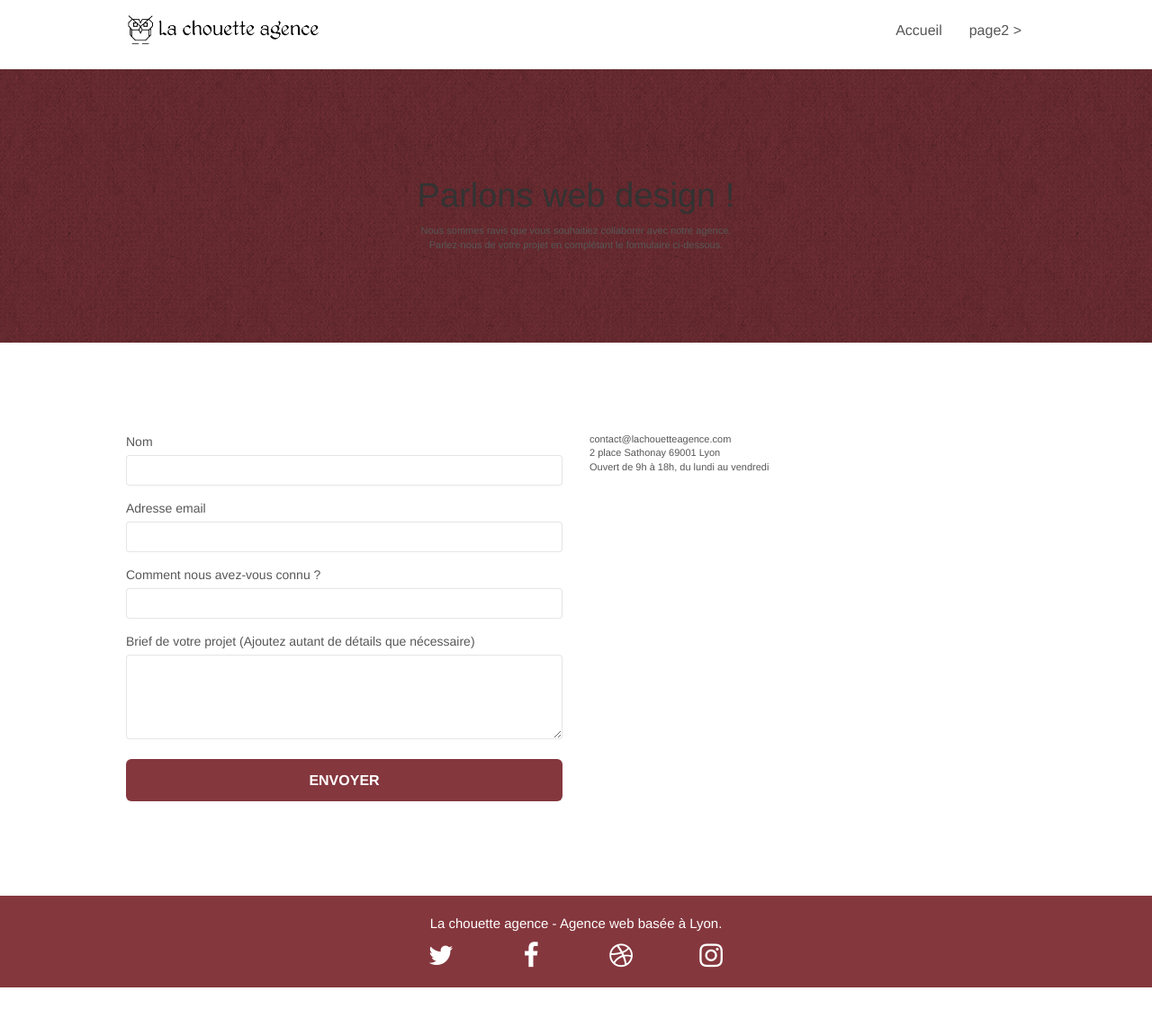
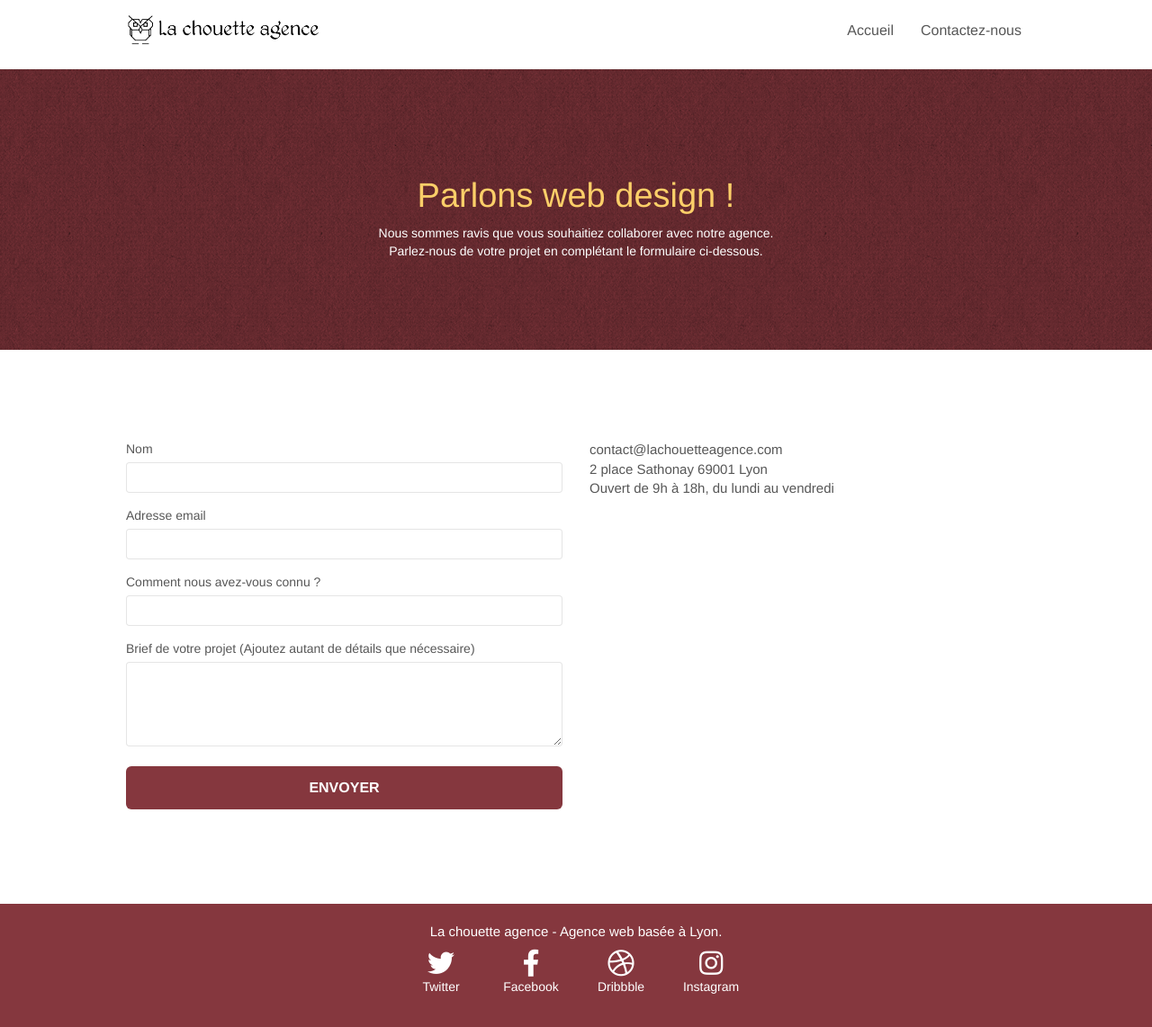
Before and after one commit to beynath/lachouetteagence, a plain HTML site: page contact.html in a window 1280 px wide. Shown: the part 15-1157 px from the top of the page at 90% size. Before the commit the page ends 1113 px from the top, so only its background shows below. Drawn offline with nearby package versions, Linux system fonts and the light colour scheme; files that its build step writes are made by us from their sources.

Commit message:
page contact

```diff
--- a/contact.html
+++ b/contact.html
@@ -7,23 +7,23 @@
     <meta name="viewport" content="width=device-width, initial-scale=1.0, viewport-fit=cover">
     <link rel="shortcut icon" type="image/png" href="favicon.jpg">
 
-	<link rel="stylesheet" type="text/css" href="./css/bootstrap.min.css">
+	<link rel="stylesheet" type="text/css" href="./css/bootstrap.css">
 	<link rel="stylesheet" type="text/css" href="style.css">
-	<link rel="stylesheet" type="text/css" href="./css/font-awesome.min.css">
-	<link rel="stylesheet" type="text/css" href="./css/et-line.min.css">
+	<link rel="stylesheet" type="text/css" href="./css/font-awesome.css">
+	<link rel="stylesheet" type="text/css" href="./css/et-line.css">
+
+	<link rel="stylesheet" href="https://use.fontawesome.com/releases/v5.15.4/css/all.css" integrity="sha384-DyZ88mC6Up2uqS4h/KRgHuoeGwBcD4Ng9SiP4dIRy0EXTlnuz47vAwmeGwVChigm" crossorigin="anonymous">
+
+	<script src="./js/jquery-2.1.0.js"></script>
+	<script src="./js/bootstrap.js"></script>
+	<script src="./js/blocs.js"></script>
+	<script src="./js/jqBootstrapValidation.js"></script>
+	<script src="./js/formHandler.js"></script>
+
+    <title>Contactez-nous ! Web design pour les entreprises Lyonnaises</title>
 
 
-	<script src="./js/jquery-2.1.0.min.js"></script>
-	<script src="./js/bootstrap.min.js"></script>
-	<script src="./js/blocs.min.js"></script>
-	<script src="./js/jqBootstrapValidation.js"></script>
-	<script src="./js/formHandler.js"></script>
-    <title>page2</title>
 
-
-<!-- Analytics -->
-
-<!-- Analytics END -->
 
 </head>
 <body>
@@ -31,11 +31,12 @@
 <div class="page-container">
 
 <!-- bloc-0 -->
-<div class="bloc bgc-white l-bloc " id="bloc-0">
+<header class="bloc bgc-white l-bloc " id="bloc-0">
 	<div class="container bloc-sm">
+
 		<nav class="navbar row">
 			<div class="navbar-header">
-				<a class="navbar-brand" href="index.html"><img src="img/la-chouette-agence.png" alt="atlanta web design logo" height="40" /></a>
+				<a class="navbar-brand" href="index.html"><img src="img/la-chouette-agence.png" alt="paris web design logo agence web meilleure agence" height="40" /></a>
 				<button id="nav-toggle" type="button" class="ui-navbar-toggle navbar-toggle" data-toggle="collapse" data-target=".navbar-1">
 					<span class="sr-only">Toggle navigation</span><span class="icon-bar"></span><span class="icon-bar"></span><span class="icon-bar"></span>
 				</button>
@@ -43,40 +44,41 @@
 			<div class="collapse navbar-collapse navbar-1 special-dropdown-nav">
 				<ul class="site-navigation nav navbar-nav">
 					<li>
-						<a href="index.html">Accueil</a>
+						<a href= "index.html">Accueil</a>
 					</li>
 					<li>
 					</li>
 					<li>
-						<a href="page2.html">page2 &gt;</a>
+						<a href="contact.html">Contactez-nous</a>
 					</li>
 				</ul>
 			</div>
 		</nav>
 	</div>
-</div>
+</header>
 <!-- bloc-0 END -->
 
+<main>
 	<!-- bloc-6 -->
-<div class="bloc bg-dots-bg bg-repeat bgc-atomic-tangerine d-bloc bloc-bg-texture texture-paper" id="bloc-6">
+	<section class="bloc bg-dots-bg bg-repeat bgc-atomic-tangerine d-bloc bloc-bg-texture texture-paper" id="bloc-6">
 		<div class="container bloc-lg">
 			<div class="row">
 				<div class="col-sm-12">
-				<h1 class="text-center hero-bloc-text tc-white">
+					<h1 class="text-center hero-bloc-text tc-white color-text">
 						Parlons web design !
 					</h1>
-				<p class="text-center mg-lg tc-white tight-width-whitespace">
+					<p class="text-center tight-width-whitespace ltc-white">
 						Nous sommes ravis que vous souhaitiez collaborer avec notre agence.<br>
 						Parlez-nous de votre projet en complétant le formulaire ci-dessous.
 					</p>
 				</div>
 			</div>
 		</div>
-</div>
+	</section>
 	<!-- bloc-6 END -->
 
 	<!-- bloc-7 -->
-<div class="bloc bgc-white l-bloc" id="bloc-7">
+	<section class="bloc bgc-white l-bloc" id="bloc-7">
 		<div class="container bloc-lg">
 			<div class="row">
 				<div class="col-sm-6">
@@ -110,14 +112,15 @@
 					</form>
 				</div>
 				<div class="col-sm-6">
-				<p>
+					<p class="address">
 						contact@lachouetteagence.com<br>2 place Sathonay 69001 Lyon<br>Ouvert de 9h à 18h, du lundi au vendredi<br>
 					</p>
 				</div>
 			</div>
 		</div>
-</div>
+	</section>
 	<!-- bloc-7 END -->
+</main>
 
 <!-- ScrollToTop Button -->
 <a class="bloc-button btn btn-d scrollToTop" onclick="scrollToTarget('1')"><span class="fa fa-chevron-up"></span></a>
@@ -125,39 +128,38 @@
 
 
 <!-- Footer - bloc-8 -->
-<div class="bloc bgc-atomic-tangerine d-bloc" id="bloc-8">
+<footer class="bloc bgc-atomic-tangerine d-bloc" id="bloc-8">
 	<div class="container bloc-sm">
-		<div class="row">
+
 			<div class="col-sm-12">
 				<p class="text-center white">
 					La chouette agence - Agence web basée à Lyon.<br>
 				</p>
-				<div class="row row-no-gutters social">
+				<div class=" row-no-gutters social">
 					<div class="col-sm-3">
 						<div class="text-center">
-							<a class="social" href="index.html"><span class="fa fa-twitter icon-md"></span></a>
+							<a class="social" href="https://twitter.com/" target="_blank" rel="noopener" alt="lien twitter"><i class="fab fa-twitter icon-md"></i>Twitter</a>
 						</div>
 					</div>
 					<div class="col-sm-3">
 						<div class="text-center">
-							<a class="social" href="index.html"><span class="fa fa-facebook icon-md"></span></a>
+							<a class="social" href="https://www.facebook.com/" target="_blank" rel="noopener" alt="lien facebook"><i class="fab fa-facebook-f icon-md"></i>Facebook</a>
 						</div>
 					</div>
 					<div class="col-sm-3">
 						<div class="text-center">
-							<a class="social" href="index.html"><span class="fa fa-dribbble icon-md"></span></a>
+							<a class="social" href="https://dribbble.com/" target="_blank" rel="noopener" alt="lien dribbble"><i class="fab fa-dribbble icon-md"></i>Dribbble</a>
 						</div>
 					</div>
 					<div class="col-sm-3">
 						<div class="text-center">
-							<a class="social" href="index.html"><span class="fa fa-instagram icon-md"></span></a>
+							<a class="social" href="https://www.instagram.com/" target="_blank" rel="noopener" alt="lien instagram"><i class="fab fa-instagram icon-md"></i>Instagram</a>
 						</div>
 					</div>
 				</div>
 			</div>
 	</div>
-	</div>
-</div>
+</footer>
 <!-- Footer - bloc-8 END -->
 
 </div>
--- a/style.css
+++ b/style.css
@@ -7,6 +7,9 @@ body {
     -moz-osx-font-smoothing: grayscale;
 }
 
+.address{
+    font-size: 1.5rem;
+}
 
 .text-services{
     font-size: 1.5rem;
@@ -831,6 +834,7 @@ h4 {
 
 .ltc-white {
     color: #FFFFFF!important;
+    font-size: 1.4rem;
 }
 
 .ltc-white:hover {
```
Also changed, not shown: index.html (+4 -0 lines). Lines whose indentation alone changed are shown as unchanged.
